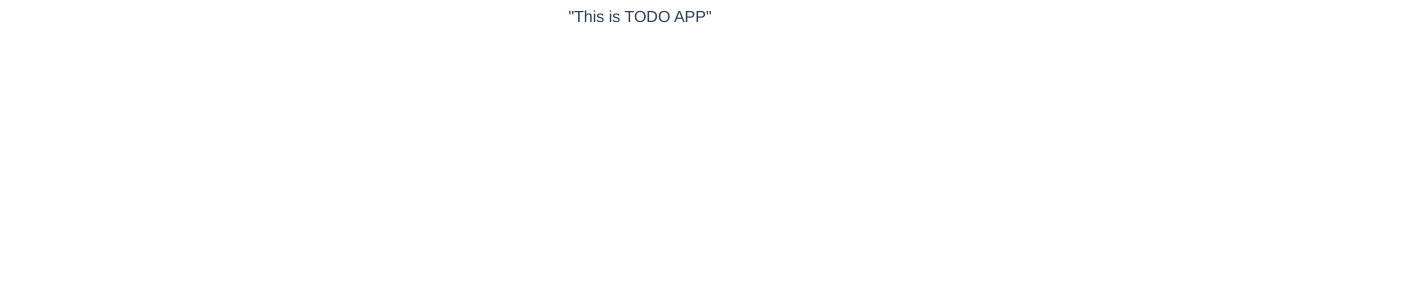
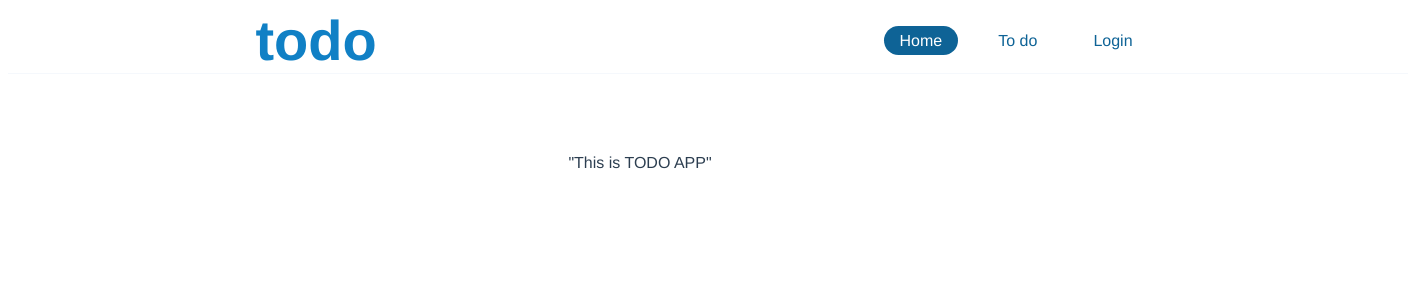
Before and after one commit to FeiWhang/todo-app, a Vue app: page / in a window 1280 px wide. Shown: the top 300 px of the page, 1408 px wide, since content can reach past the window. Built offline with nearby package versions, Linux system fonts and the light colour scheme; no server answers.

Commit message:
implement header

```diff
--- a/package.json
+++ b/package.json
@@ -10,6 +10,8 @@
   "dependencies": {
     "core-js": "^3.6.5",
     "firebase": "^8.2.5",
+    "sass": "^1.32.5",
+    "sass-loader": "^10.1.1",
     "vue": "^2.6.11",
     "vue-router": "^3.5.1",
     "vuex": "^3.6.2",
--- a/src/App.vue
+++ b/src/App.vue
@@ -1,8 +1,26 @@
 <template>
-    <div id="app">
+    <div id="app" :style="appStyle">
+        <Header />
         <router-view />
     </div>
 </template>
+
+<script>
+export default {
+    computed: {
+        appStyle() {
+            return {
+                "--lightBlue": "#90d3ef",
+                "--regBlue": "#2e94cf",
+                "--midBlue": "#1080c5",
+                "--darkBlue": "#0e6396",
+                "--blueHover": "#f5f8fc",
+                "--layoutWidth": "1400px",
+            };
+        },
+    },
+};
+</script>
 
 <style>
 #app {
--- /dev/null
+++ b/src/components/Header/Header.vue
@@ -0,0 +1,85 @@
+<template>
+    <div class="Header">
+        <router-link class="HeaderLogo" active-class="active" exact to="/">
+            <h1>todo</h1>
+        </router-link>
+        <div class="HeaderView">
+            <router-link
+                class="HeaderView__link"
+                active-class="active"
+                exact
+                to="/"
+            >
+                <span>Home</span>
+            </router-link>
+            <router-link
+                class="HeaderView__link"
+                active-class="active"
+                exact
+                to="/todo"
+            >
+                <span>To do</span>
+            </router-link>
+            <router-link
+                class="HeaderView__link"
+                active-class="active"
+                exact
+                to="/login"
+            >
+                <span>Login</span>
+            </router-link>
+        </div>
+    </div>
+</template>
+
+<script>
+export default {
+    name: "Header",
+};
+</script>
+
+<style lang="scss" scoped>
+.Header {
+    width: var(--layoutWidth);
+    z-index: 100;
+    display: flex;
+    align-items: center;
+    justify-content: space-around;
+    background-color: rgba($color: #ffffff, $alpha: 0.8);
+    backdrop-filter: blur(18.88px);
+    border-bottom: 1px solid var(--blueHover);
+
+    margin: 0 auto 5rem auto;
+}
+
+.HeaderLogo {
+    text-decoration: none;
+    color: var(--midBlue);
+    font-size: 28px;
+    h1 {
+        padding: 0;
+        margin: 0;
+    }
+}
+
+.HeaderView {
+    &__link {
+        text-decoration: none;
+        color: var(--darkBlue);
+        margin: 0 12px;
+        padding: 6px 16px;
+        border-radius: 24px;
+        font-size: 16px;
+        font-weight: 500;
+
+        &:hover {
+            background-color: var(--blueHover);
+        }
+
+        &.active {
+            color: white;
+            background-color: var(--darkBlue);
+        }
+    }
+}
+</style>
--- a/src/router/index.js
+++ b/src/router/index.js
@@ -1,5 +1,6 @@
 import Vue from "vue";
 import VueRouter from "vue-router";
+import { auth } from "../firebase";
 
 Vue.use(VueRouter);
 
@@ -14,6 +15,9 @@
         name: "Todo",
 
         component: () => import("../views/Todo.vue"),
+        meta: {
+            requiresAuth: true,
+        },
     },
     {
         path: "/login",
@@ -29,4 +33,14 @@
     routes,
 });
 
+router.beforeEach((to, _, next) => {
+    const requiresAuth = to.matched.some((x) => x.meta.requiresAuth);
+
+    if (requiresAuth && !auth.currentUser) {
+        next("/login");
+    } else {
+        next();
+    }
+});
+
 export default router;
--- a/src/views/Home.vue
+++ b/src/views/Home.vue
@@ -1,15 +1,20 @@
 <template>
     <div class="home">
-        <HomeBody />
+        <Header />
+        <section class="body">
+            <HomeBody />
+        </section>
     </div>
 </template>
 
 <script>
+import Header from "@/components/Header/Header.vue";
 import HomeBody from "@/components/Home/HomeBody.vue";
 
 export default {
     name: "Home",
     components: {
+        Header,
         HomeBody,
     },
 };
--- a/src/views/Login.vue
+++ b/src/views/Login.vue
@@ -1,5 +1,22 @@
 <template>
     <div class="login">
-        <h1>This is a login page</h1>
+        <Header />
+
+        <section class="body">
+            <h1>This is a login page</h1>
+        </section>
     </div>
 </template>
+
+<script>
+import Header from "@/components/Header/Header.vue";
+// import HomeBody from "@/components/Home/HomeBody.vue";
+
+export default {
+    name: "Login",
+    components: {
+        Header,
+        // HomeBody,
+    },
+};
+</script>
--- a/src/views/Todo.vue
+++ b/src/views/Todo.vue
@@ -1,5 +1,21 @@
 <template>
     <div class="todo">
-        <h1>This is a todo page</h1>
+        <Header />
+        <section class="body">
+            <h1>This is a todo page</h1>
+        </section>
     </div>
 </template>
+
+<script>
+import Header from "@/components/Header/Header.vue";
+// import HomeBody from "@/components/Home/HomeBody.vue";
+
+export default {
+    name: "Todo",
+    components: {
+        Header,
+        // HomeBody,
+    },
+};
+</script>
```
Also changed, not shown: 1 other file (tests, documents, lock files or other folders).
